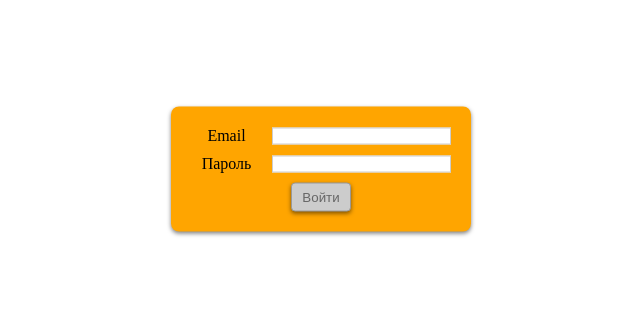
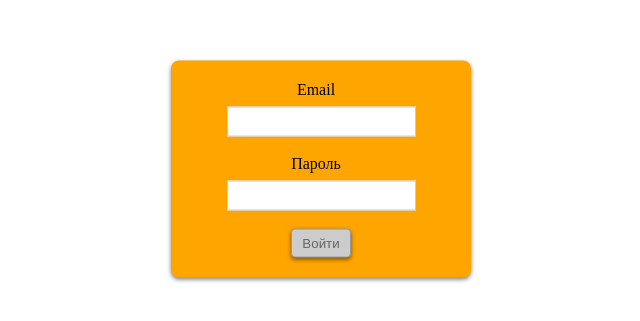
Before and after one commit to yezzeria/js-pet-project, a Vue app: page /#/auth in a window 1280 px wide. Shown: the part 231-552 px from the top of the page, without its empty margins (319-959 px from the left). Built offline with nearby package versions, Linux system fonts and the light colour scheme.

Commit message:
search api implemented

```diff
--- /dev/null
+++ b/src/api/post.api.js
@@ -0,0 +1,6 @@
+import API from "@/package/config/axios.js";
+
+export const apiGetPosts = (value) => {
+  const params = { userId: value };
+  return API.get("https://jsonplaceholder.typicode.com/posts", { params });
+};
--- a/src/router/index.js
+++ b/src/router/index.js
@@ -19,18 +19,19 @@ const router = createRouter({
           name: "AboutMeView",
           component: () => import("@/views/AboutView.vue"),
         },
-        {
-          path: "/:pathMatch(.*)*",
-          name: "NotFound",
-          component: () => import("@/views/NotFound.vue"),
-          meta: { title: "404 Not Found" },
-        },
       ],
     },
     {
       path: "/auth",
       name: "Auth",
       component: () => import("@/views/AuthView.vue"),
+    },
+    {
+      // поднять на уровень layout
+      path: "/:pathMatch(.*)*",
+      name: "NotFound",
+      component: () => import("@/views/NotFound.vue"),
+      meta: { title: "404 Not Found" },
     },
   ],
 });
--- a/src/stores/posts.js
+++ b/src/stores/posts.js
@@ -1,13 +1,13 @@
 import { defineStore } from "pinia";
-import API from "@/package/config/axios.js";
+import { apiGetPosts } from "@/api/post.api.js";
 
 export const useUserStore = defineStore("user-store", {
   state: () => ({
     posts: [],
   }),
   actions: {
-    getPosts() {
-      API.get("https://jsonplaceholder.typicode.com/posts")
+    getPosts(search = undefined) {
+      apiGetPosts(search)
         .then((response) => {
           this.posts = response.data;
         })
--- a/src/ui/UiInput.vue
+++ b/src/ui/UiInput.vue
@@ -1,29 +1,72 @@
-<script setup>
-defineOptions({
+<script>
+export default {
   name: "UiInput",
+  emits: ["update:modelValue", "inputChange"],
 
-  data() {
-    return { inputValue: "" };
+  props: {
+    type: {
+      type: String,
+      default: "text",
+    },
+
+    modelValue: {
+      type: String,
+      default: "text",
+    },
+
+    label: {
+      type: String,
+      default: "",
+    },
+
+    id: {
+      type: String,
+      default: () => Math.random().toString(36).substring(2, 8),
+    },
   },
-});
-defineProps({ type: String, func: Function });
 
-const model = defineModel();
+  computed: {
+    _modelValue: {
+      get() {
+        return this.modelValue;
+      },
+
+      set(value) {
+        this.$emit("update:modelValue", value);
+      },
+    },
+  },
+};
 </script>
 
 <template>
-  <label v-if="type === 'text'" for="{{ type }}">Поиск</label>
-  <label v-else-if="type === 'email'" for="{{ type }}">Email</label>
-  <label v-else for="{{ type }}"> Пароль</label>
-  <input :id="type" v-model.trim="model" :type="type" @input="func" />
+  <div class="ui-input">
+    <label :for="id">{{ label }}</label>
+
+    <input
+      :id="id"
+      v-model="_modelValue"
+      :type="type"
+      @input="$emit('inputChange', $event.target.value)"
+    />
+  </div>
 </template>
 
 <style lang="scss" scoped>
-label {
-  width: 70px;
-  margin-right: 10px;
-}
-input {
-  border: solid 1px #ccc;
+.ui-input {
+  display: flex;
+  align-items: center;
+  flex-direction: column;
+  gap: 8px;
+  margin-bottom: 8px;
+  > label {
+    width: 70px;
+    margin-right: 10px;
+  }
+  > input {
+    height: 30px;
+    padding: 5px;
+    border: solid 1px #ccc;
+  }
 }
 </style>
--- a/src/views/AuthView.vue
+++ b/src/views/AuthView.vue
@@ -22,11 +22,13 @@ export default {
     },
 
     validateEmail() {
+      console.log(this.email);
       const emailRegex = /^[^\s@]+@[^\s@]+\.[^\s@]+$/;
       this.isEmailValid = !emailRegex.test(this.email);
     },
 
     validatePassword() {
+      console.log(this.password);
       this.isPasswordValid = !(this.password.length >= 8);
     },
   },
@@ -45,10 +47,20 @@ export default {
   <div class="auth-view">
     <form class="input-form" @submit.prevent="submitForm">
       <div class="input-form__item">
-        <UiInput v-model="email" type="email" :func="validateEmail" />
+        <UiInput
+          v-model="email"
+          type="email"
+          label="Email"
+          @inputChange="validateEmail"
+        />
       </div>
       <div class="input-form__item">
-        <UiInput v-model="password" type="password" :func="validatePassword" />
+        <UiInput
+          v-model="password"
+          type="password"
+          label="Пароль"
+          @inputChange="validatePassword"
+        />
       </div>
       <UiButton :disabled="isFormDisabled" />
     </form>
--- a/src/views/HomeView.vue
+++ b/src/views/HomeView.vue
@@ -14,6 +14,10 @@ export default {
 
   methods: {
     useUserStore,
+
+    inputChangeHandler(value) {
+      useUserStore().getPosts(value);
+    },
   },
 
   mounted() {
@@ -26,7 +30,12 @@ export default {
   <div class="home-view">
     <h1>Posts</h1>
     <br />
-    <UiInput v-model="searchValue" type="text" />
+    <UiInput
+      v-model="searchValue"
+      type="text"
+      label="Поиск по post Id"
+      @inputChange="inputChangeHandler"
+    />
     <br /><br />
     <table class="home-view__table">
       <thead>
```
Also changed, not shown: src/components/UserCard.vue (deleted, +0 -19 lines), src/ui/UI.vue (added), 1 other file (tests, documents, lock files or other folders).
